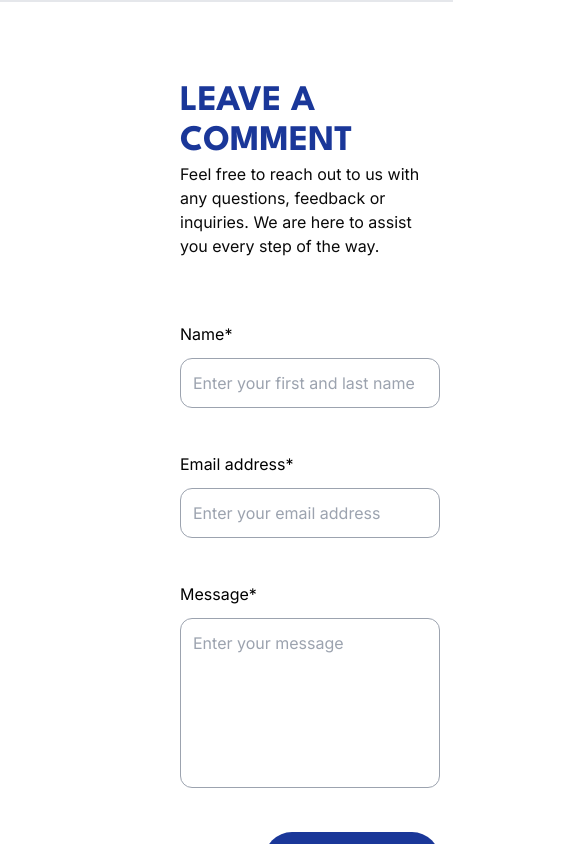
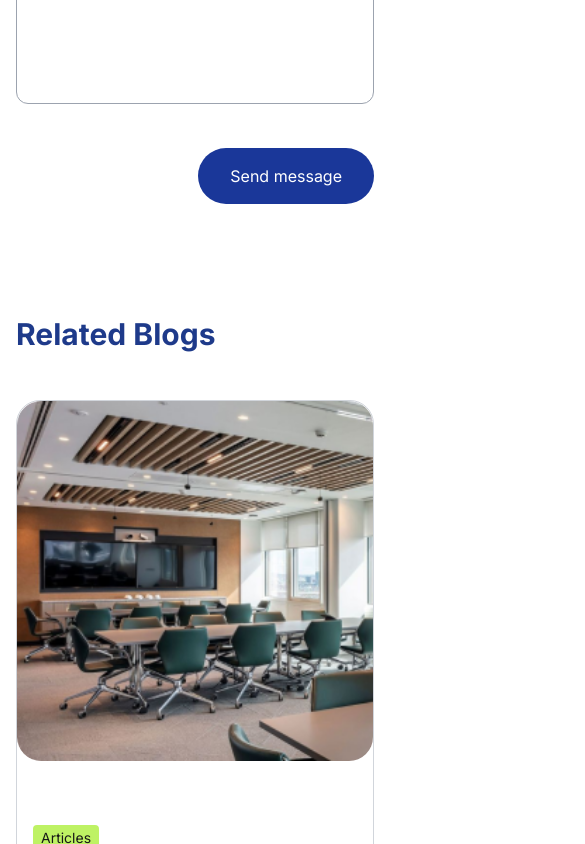
Before and after one commit to Edema-wxd/ican-frontend, a Next.js app: page /blog/1 in a window 390 px wide. Shown: the part 1810-2654 px from the top of the page, 585 px wide, since content can reach past the window. Built offline with nearby package versions, Linux system fonts and the light colour scheme; a web font is replaced by a local one.

Commit message:
Media styling fro the blog pages

```diff
--- a/src/app/blog/[id]/page.tsx
+++ b/src/app/blog/[id]/page.tsx
@@ -14,7 +14,7 @@ import { handleReadMore } from "@/lib/utils";
 export default function BlogPost({
   params,
 }: {
-  params: Promise<{ id: string }>;// The `params` prop represents the dynamic URL parameter, specifically the `id` of the blog post.
+  params: Promise<{ id: string }>; // The `params` prop represents the dynamic URL parameter, specifically the `id` of the blog post.
 }) {
   const router = useRouter(); // Hook to navigate programmatically
 
@@ -36,9 +36,9 @@ export default function BlogPost({
   ).slice(0, 2);
 
   return (
-    <main className="flex flex-col items-center bg-white max-md:px-5 mt-16 2xl:container mx-auto">
+    <main className="flex flex-col items-center bg-white  mt-16 2xl:container mx-auto">
       {/** First Section: Main Blog Content */}
-      <section className="px-40 py-20 border-b-2 border-gray-200">
+      <section className="p-4 sm:p-20 lg:px-40 border-b-2 border-gray-200">
         <article className="flex flex-col max-w-full">
           {/** Back Button */}
           <div
@@ -79,7 +79,7 @@ export default function BlogPost({
       </section>
 
       {/** Second Section: Comment Section */}
-      <section className="mr-auto px-40">
+      <section className="mr-auto p-4 sm:p-20 lg:px-40">
         <Getin
           heading={"LEAVE A COMMENT"} // Heading for the comment section
           phoneNumber={false} // A boolean flag to toggle phone number visibility
@@ -88,11 +88,11 @@ export default function BlogPost({
       </section>
 
       {/** Third Section: Related Blogs */}
-      <section className="flex flex-col gap-12 px-40 py-20 bg-[#E0F5E6]">
+      <section className="flex flex-col w-full gap-12 p-4 sm:p-20 lg:px-40 sm:bg-[#E0F5E6]">
         <h2 className="text-3xl font-bold text-blue-900">Related Blogs</h2>
 
         {/** Display Related Blog Posts */}
-        <div className="grid grid-cols-1 md:grid-cols-2 gap-8">
+        <div className="grid grid-cols-1 lg:grid-cols-2 gap-8">
           {relatedBlogs.map((post) => (
             <BlogCard
               key={post.id} // Unique key for each related blog card
--- a/src/app/blog/page.tsx
+++ b/src/app/blog/page.tsx
@@ -16,7 +16,7 @@ function Blog() {
         }
       >
         {/** Buttons for membership and more information */}
-        <div className="flex gap-12 flex-row justify-center mt-4">
+        <div className="flex gap-12 flex-row justify-between mt-4">
           {/** Button to become a member */}
           <button className="text-white rounded-full bg-secondary py-3 px-8 w-fit hover:bg-green-900">
             Become a Member
```
